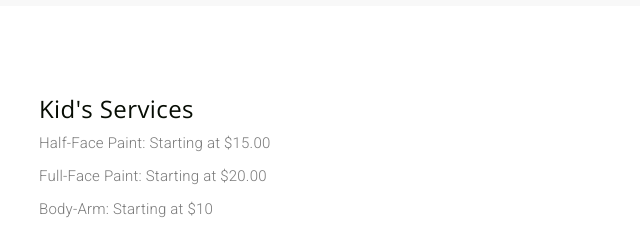
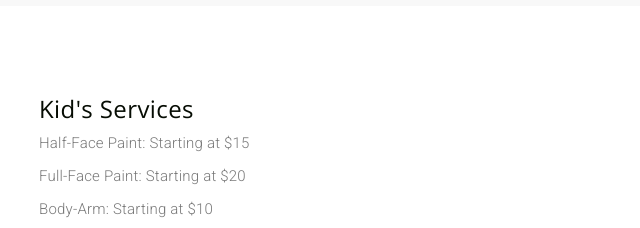
Before and after one commit to nat-nat33/skin-city, a website: page index.html in a window 1280 px wide. Shown: the part 1360-1588 px from the top of the page, 616-1256 px from the left. Drawn offline with nearby package versions, Linux system fonts and the light colour scheme; a script that the page names is missing; a web font is replaced by a local one.

Commit message:
fixed pricing

```diff
--- a/index.html
+++ b/index.html
@@ -142,8 +142,8 @@
 							<div class="skillbar" data-percent="90%">
 								<h3>Kid's Services</h3>
 								<div class="skillbar-bar">
-									<p>Half-Face Paint: Starting at $15.00</p>
-									<p>Full-Face Paint: Starting at $20.00</p>
+									<p>Half-Face Paint: Starting at $15</p>
+									<p>Full-Face Paint: Starting at $20</p>
 									<p>Body-Arm: Starting at $10</p>
 									<p>Giltter Tattoos: Starting at $10</p>
 								</div>
```
